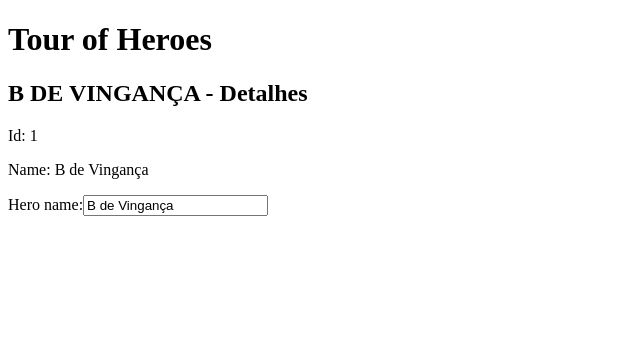
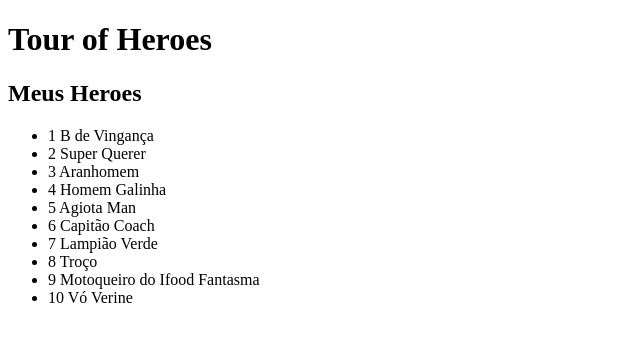
Before and after one commit to devjuliomesquita/Tour-of-Heroes, an Angular app: page / in a window 1280 px wide. Shown: the top 342 px of the page, without its empty margins (0-640 px from the left). Built offline with nearby package versions, Linux system fonts and the light colour scheme.

Commit message:
Lista de Heroes
Utilizado ngFor, ngIf, e o incremento de classe dinâmica com [class.nome da classe].

```diff
--- a/src/app/heroes/heroes.component.html
+++ b/src/app/heroes/heroes.component.html
@@ -1,8 +1,18 @@
-<h2>{{hero.name | uppercase}} - Detalhes</h2>
-<p><span>Id: </span>{{hero.Id}}</p>
-<p><span>Name: </span>{{hero.name}}</p>
+<h2>Meus Heroes</h2>
+
+<ul class="heroes">
+  <li *ngFor="let hero of heroes" [class.selected]="hero === selectHero" (click)="onSelect(hero)">
+    <span>{{hero.Id}}</span> {{hero.name}}
+  </li>
+</ul>
+
+<div *ngIf="selectHero">
+<h2>{{selectHero.name | uppercase}} - Detalhes</h2>
+<p><span>Id: </span>{{selectHero.Id}}</p>
+<p><span>Name: </span>{{selectHero.name}}</p>
 
 <div>
   <label for="name" >Hero name:</label>
   <input id="name" [(ngModel)]="hero.name" placeholder="name" type="text">
 </div>
+</div>
--- a/src/app/heroes/heroes.component.scss
+++ b/src/app/heroes/heroes.component.scss
@@ -0,0 +1,9 @@
+.heroes
+{
+  cursor: pointer;
+}
+.heroes li.selected
+{
+  background-color: black;
+  color: white;
+}
--- a/src/app/heroes/heroes.component.ts
+++ b/src/app/heroes/heroes.component.ts
@@ -1,5 +1,6 @@
 import { Component } from '@angular/core';
 import { Hero } from '../hero.module';
+import { Heroes } from '../mock-heroes';
 
 @Component({
   selector: 'app-heroes',
@@ -11,4 +12,10 @@ export class HeroesComponent {
     Id: 1,
     name: 'B de Vingança',
   } ;
+  heroes = Heroes;
+
+  selectHero?: Hero;
+  onSelect(hero: Hero): void{
+    this.selectHero = hero;
+  }
 }
--- /dev/null
+++ b/src/app/mock-heroes.ts
@@ -0,0 +1,14 @@
+import { Hero } from "./hero.module";
+
+export const Heroes: Hero[] = [
+  {Id: 1, name: 'B de Vingança'},
+  {Id: 2, name: 'Super Querer'},
+  {Id: 3, name: 'Aranhomem'},
+  {Id: 4, name: 'Homem Galinha'},
+  {Id: 5, name: 'Agiota Man'},
+  {Id: 6, name: 'Capitão Coach'},
+  {Id: 7, name: 'Lampião Verde'},
+  {Id: 8, name: 'Troço'},
+  {Id: 9, name: 'Motoqueiro do Ifood Fantasma'},
+  {Id: 10, name: 'Vó Verine'},
+];
```
